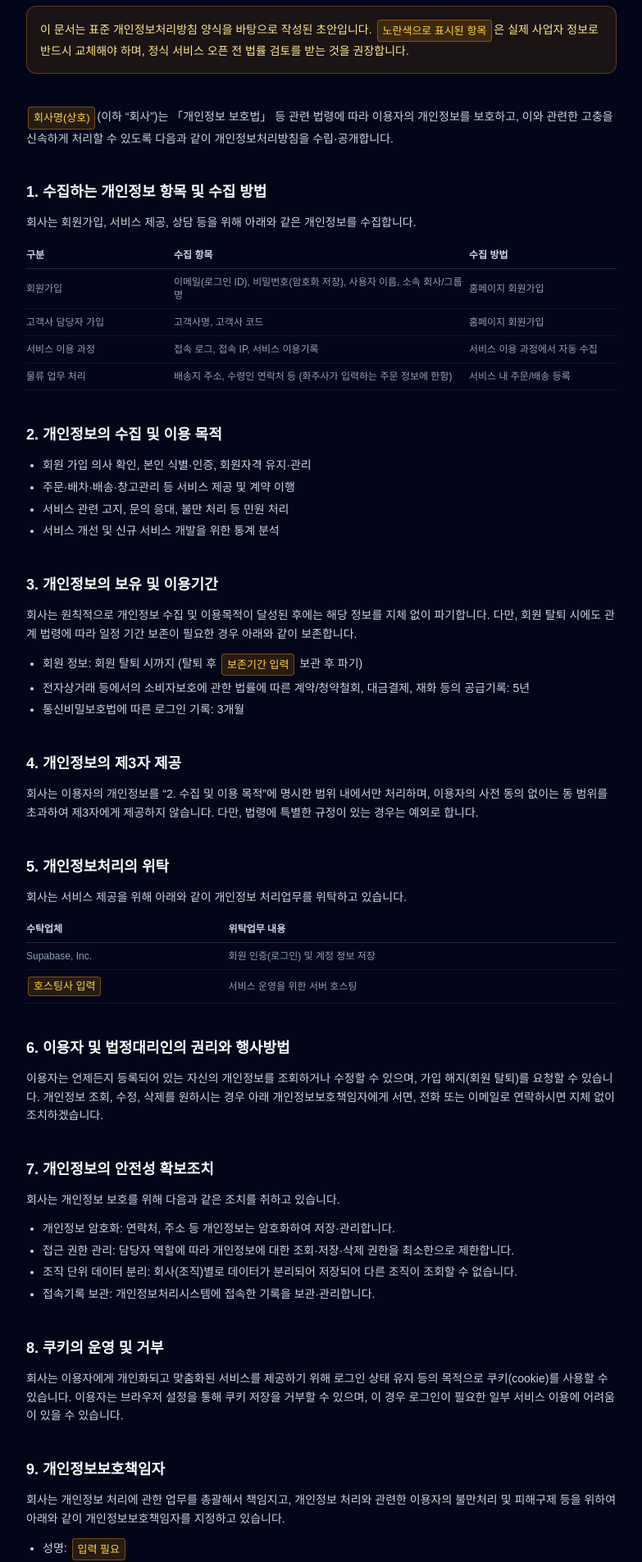
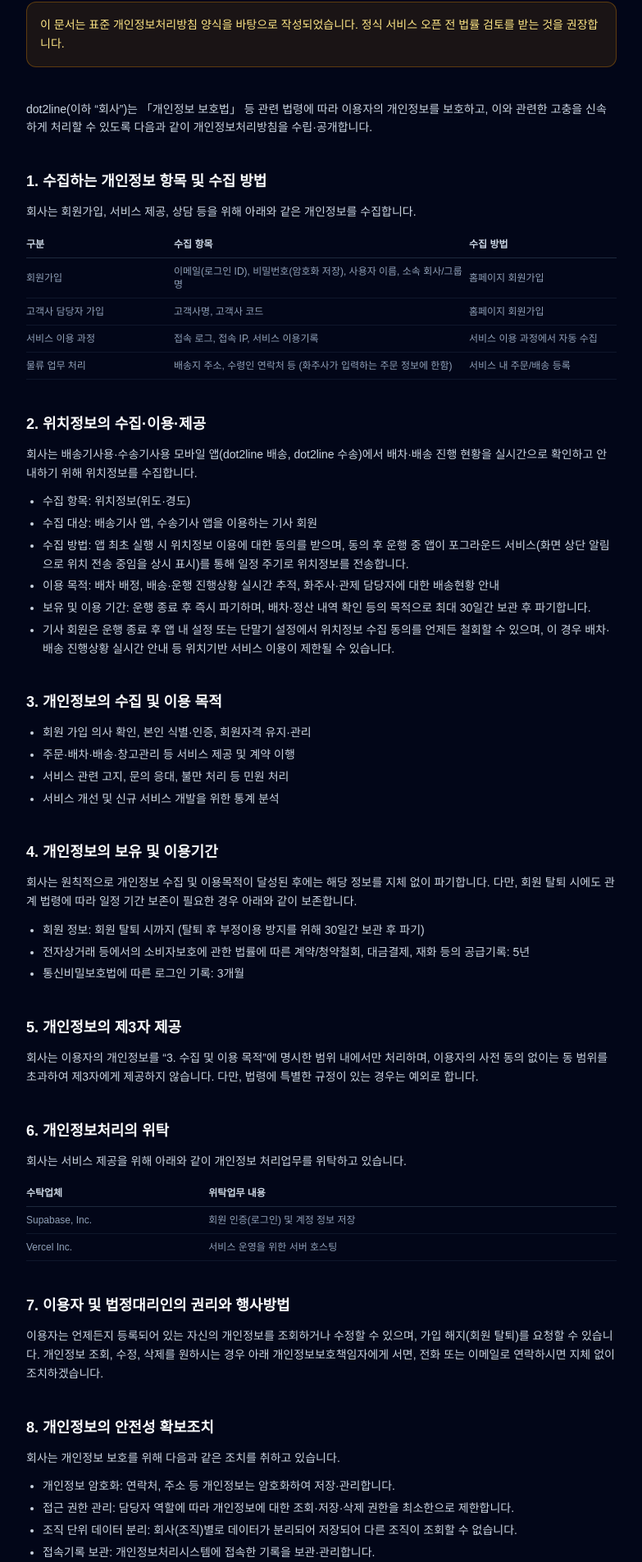
Before and after one commit to yyj1424/dot2line, a Next.js app: page /privacy in a window 1280 px wide. Shown: the part 230-2135 px from the top of the page at 82% size, without its empty margins (248-1031 px from the left). Built offline with nearby package versions, Linux system fonts and the light colour scheme; no server answers.

Commit message:
비밀번호 찾기 오류 수정

```diff
--- a/app/privacy/page.tsx
+++ b/app/privacy/page.tsx
@@ -3,14 +3,6 @@ import Link from 'next/link';
 export const metadata = {
   title: '개인정보처리방침 | DOT2LINE',
 };
-
-function TodoBadge({ children }: { children: React.ReactNode }) {
-  return (
-    <span className="inline-block px-1.5 py-0.5 mx-0.5 rounded bg-amber-500/15 border border-amber-500/40 text-amber-300 text-[13px] font-medium align-middle">
-      {children}
-    </span>
-  );
-}
 
 export default function PrivacyPolicyPage() {
   return (
@@ -22,19 +14,17 @@ export default function PrivacyPolicyPage() {
 
         <h1 className="text-2xl sm:text-3xl font-bold text-slate-50 mt-6 mb-2">개인정보처리방침</h1>
         <p className="text-sm text-slate-500 mb-10">
-          시행일: <TodoBadge>YYYY-MM-DD 입력 필요</TodoBadge>
+          시행일: 2026-09-10
         </p>
 
         <div className="mb-10 p-4 rounded-xl bg-amber-500/10 border border-amber-500/30 text-sm text-amber-200 leading-relaxed">
-          이 문서는 표준 개인정보처리방침 양식을 바탕으로 작성된 초안입니다.{' '}
-          <TodoBadge>노란색으로 표시된 항목</TodoBadge>은 실제 사업자 정보로 반드시 교체해야 하며,
-          정식 서비스 오픈 전 법률 검토를 받는 것을 권장합니다.
+          이 문서는 표준 개인정보처리방침 양식을 바탕으로 작성되었습니다. 정식 서비스 오픈 전 법률 검토를 받는 것을 권장합니다.
         </div>
 
         <div className="space-y-10 text-sm leading-relaxed [&_h2]:text-lg [&_h2]:font-bold [&_h2]:text-slate-50 [&_h2]:mb-3 [&_ul]:list-disc [&_ul]:pl-5 [&_ul]:space-y-1 [&_ol]:list-decimal [&_ol]:pl-5 [&_ol]:space-y-2 [&_table]:w-full [&_table]:text-xs [&_table]:border-collapse [&_th]:text-left [&_th]:font-semibold [&_th]:text-slate-300 [&_th]:border-b [&_th]:border-slate-800 [&_th]:py-2 [&_td]:border-b [&_td]:border-slate-900 [&_td]:py-2 [&_td]:text-slate-400">
           <section>
             <p>
-              <TodoBadge>회사명(상호)</TodoBadge>(이하 &ldquo;회사&rdquo;)는 「개인정보 보호법」 등 관련 법령에 따라 이용자의
+              dot2line(이하 &ldquo;회사&rdquo;)는 「개인정보 보호법」 등 관련 법령에 따라 이용자의
               개인정보를 보호하고, 이와 관련한 고충을 신속하게 처리할 수 있도록 다음과 같이 개인정보처리방침을 수립·공개합니다.
             </p>
           </section>
@@ -76,7 +66,29 @@ export default function PrivacyPolicyPage() {
           </section>
 
           <section>
-            <h2>2. 개인정보의 수집 및 이용 목적</h2>
+            <h2>2. 위치정보의 수집·이용·제공</h2>
+            <p className="mb-3">
+              회사는 배송기사용·수송기사용 모바일 앱(dot2line 배송, dot2line 수송)에서 배차·배송 진행 현황을
+              실시간으로 확인하고 안내하기 위해 위치정보를 수집합니다.
+            </p>
+            <ul className="mt-3">
+              <li>수집 항목: 위치정보(위도·경도)</li>
+              <li>수집 대상: 배송기사 앱, 수송기사 앱을 이용하는 기사 회원</li>
+              <li>
+                수집 방법: 앱 최초 실행 시 위치정보 이용에 대한 동의를 받으며, 동의 후 운행 중 앱이 포그라운드
+                서비스(화면 상단 알림으로 위치 전송 중임을 상시 표시)를 통해 일정 주기로 위치정보를 전송합니다.
+              </li>
+              <li>이용 목적: 배차 배정, 배송·운행 진행상황 실시간 추적, 화주사·관제 담당자에 대한 배송현황 안내</li>
+              <li>보유 및 이용 기간: 운행 종료 후 즉시 파기하며, 배차·정산 내역 확인 등의 목적으로 최대 30일간 보관 후 파기합니다.</li>
+              <li>
+                기사 회원은 운행 종료 후 앱 내 설정 또는 단말기 설정에서 위치정보 수집 동의를 언제든 철회할 수
+                있으며, 이 경우 배차·배송 진행상황 실시간 안내 등 위치기반 서비스 이용이 제한될 수 있습니다.
+              </li>
+            </ul>
+          </section>
+
+          <section>
+            <h2>3. 개인정보의 수집 및 이용 목적</h2>
             <ul>
               <li>회원 가입 의사 확인, 본인 식별·인증, 회원자격 유지·관리</li>
               <li>주문·배차·배송·창고관리 등 서비스 제공 및 계약 이행</li>
@@ -86,13 +98,13 @@ export default function PrivacyPolicyPage() {
           </section>
 
           <section>
-            <h2>3. 개인정보의 보유 및 이용기간</h2>
+            <h2>4. 개인정보의 보유 및 이용기간</h2>
             <p>
               회사는 원칙적으로 개인정보 수집 및 이용목적이 달성된 후에는 해당 정보를 지체 없이 파기합니다. 다만,
               회원 탈퇴 시에도 관계 법령에 따라 일정 기간 보존이 필요한 경우 아래와 같이 보존합니다.
             </p>
             <ul className="mt-3">
-              <li>회원 정보: 회원 탈퇴 시까지 (탈퇴 후 <TodoBadge>보존기간 입력</TodoBadge> 보관 후 파기)</li>
+              <li>회원 정보: 회원 탈퇴 시까지 (탈퇴 후 부정이용 방지를 위해 30일간 보관 후 파기)</li>
               <li>
                 전자상거래 등에서의 소비자보호에 관한 법률에 따른 계약/청약철회, 대금결제, 재화 등의 공급기록: 5년
               </li>
@@ -101,16 +113,16 @@ export default function PrivacyPolicyPage() {
           </section>
 
           <section>
-            <h2>4. 개인정보의 제3자 제공</h2>
+            <h2>5. 개인정보의 제3자 제공</h2>
             <p>
-              회사는 이용자의 개인정보를 &ldquo;2. 수집 및 이용 목적&rdquo;에 명시한 범위 내에서만 처리하며, 이용자의
+              회사는 이용자의 개인정보를 &ldquo;3. 수집 및 이용 목적&rdquo;에 명시한 범위 내에서만 처리하며, 이용자의
               사전 동의 없이는 동 범위를 초과하여 제3자에게 제공하지 않습니다. 다만, 법령에 특별한 규정이 있는
               경우는 예외로 합니다.
             </p>
           </section>
 
           <section>
-            <h2>5. 개인정보처리의 위탁</h2>
+            <h2>6. 개인정보처리의 위탁</h2>
             <p className="mb-3">회사는 서비스 제공을 위해 아래와 같이 개인정보 처리업무를 위탁하고 있습니다.</p>
             <table>
               <thead>
@@ -125,7 +137,7 @@ export default function PrivacyPolicyPage() {
                   <td>회원 인증(로그인) 및 계정 정보 저장</td>
                 </tr>
                 <tr>
-                  <td><TodoBadge>호스팅사 입력</TodoBadge></td>
+                  <td>Vercel Inc.</td>
                   <td>서비스 운영을 위한 서버 호스팅</td>
                 </tr>
               </tbody>
@@ -133,7 +145,7 @@ export default function PrivacyPolicyPage() {
           </section>
 
           <section>
-            <h2>6. 이용자 및 법정대리인의 권리와 행사방법</h2>
+            <h2>7. 이용자 및 법정대리인의 권리와 행사방법</h2>
             <p>
               이용자는 언제든지 등록되어 있는 자신의 개인정보를 조회하거나 수정할 수 있으며, 가입 해지(회원 탈퇴)를
               요청할 수 있습니다. 개인정보 조회, 수정, 삭제를 원하시는 경우 아래 개인정보보호책임자에게 서면,
@@ -142,7 +154,7 @@ export default function PrivacyPolicyPage() {
           </section>
 
           <section>
-            <h2>7. 개인정보의 안전성 확보조치</h2>
+            <h2>8. 개인정보의 안전성 확보조치</h2>
             <p className="mb-3">회사는 개인정보 보호를 위해 다음과 같은 조치를 취하고 있습니다.</p>
             <ul>
               <li>개인정보 암호화: 연락처, 주소 등 개인정보는 암호화하여 저장·관리합니다.</li>
@@ -153,7 +165,7 @@ export default function PrivacyPolicyPage() {
           </section>
 
           <section>
-            <h2>8. 쿠키의 운영 및 거부</h2>
+            <h2>9. 쿠키의 운영 및 거부</h2>
             <p>
               회사는 이용자에게 개인화되고 맞춤화된 서비스를 제공하기 위해 로그인 상태 유지 등의 목적으로
               쿠키(cookie)를 사용할 수 있습니다. 이용자는 브라우저 설정을 통해 쿠키 저장을 거부할 수 있으며, 이
@@ -162,20 +174,19 @@ export default function PrivacyPolicyPage() {
           </section>
 
           <section>
-            <h2>9. 개인정보보호책임자</h2>
+            <h2>10. 개인정보보호책임자</h2>
             <p className="mb-3">
               회사는 개인정보 처리에 관한 업무를 총괄해서 책임지고, 개인정보 처리와 관련한 이용자의 불만처리 및
               피해구제 등을 위하여 아래와 같이 개인정보보호책임자를 지정하고 있습니다.
             </p>
             <ul>
-              <li>성명: <TodoBadge>입력 필요</TodoBadge></li>
-              <li>연락처: <TodoBadge>입력 필요</TodoBadge></li>
-              <li>이메일: <TodoBadge>입력 필요</TodoBadge></li>
+              <li>성명: dot2line 운영자</li>
+              <li>이메일: dot2line.admin@gmail.com</li>
             </ul>
           </section>
 
           <section>
-            <h2>10. 개인정보처리방침의 변경</h2>
+            <h2>11. 개인정보처리방침의 변경</h2>
             <p>
               이 개인정보처리방침은 시행일로부터 적용되며, 법령 및 방침에 따른 변경내용의 추가, 삭제 및 정정이
               있는 경우에는 변경사항의 시행 7일 전부터 홈페이지 공지사항을 통하여 고지합니다.
```
